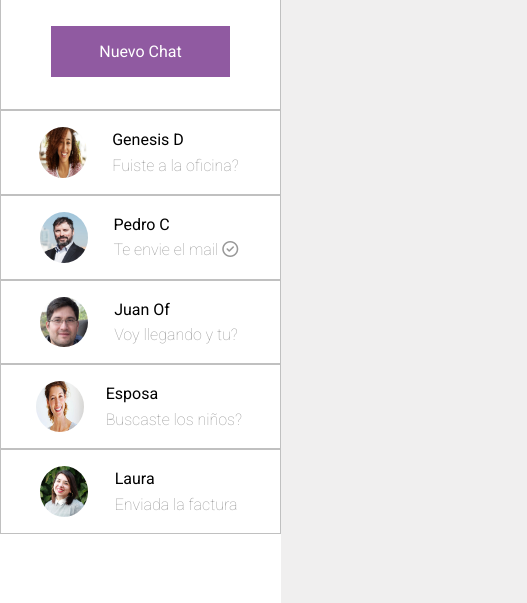
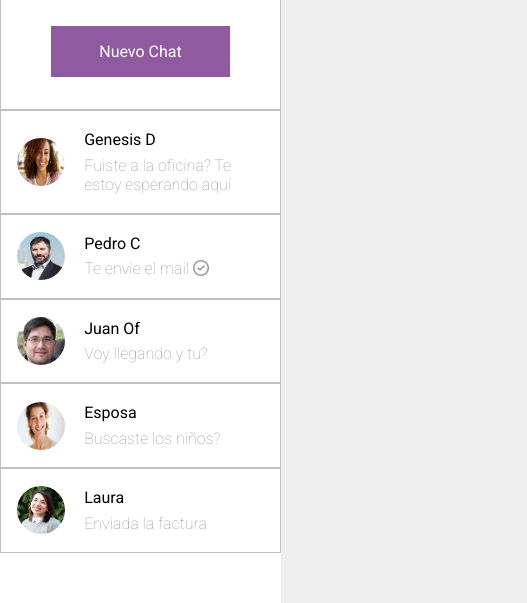
Before and after one commit to gustavoanouel/LandingPage-Chat, a plain HTML site: page index.html in a window 1280 px wide. Shown: the part 89-692 px from the top of the page, 0-527 px from the left. Drawn offline with Linux system fonts and the light colour scheme.

Commit message:
Solucionar problema de que se deformara la caja al agregar mas caracteres en los mensajes del chat

```diff
--- a/assets/css/style.css
+++ b/assets/css/style.css
@@ -110,12 +110,14 @@ button:hover {
 .chat {
   display: flex;
   justify-content: space-evenly;
+  align-items: center;
   padding: 1em;
   border: 0.6px silver solid;
   cursor: pointer;
 }
 .img-chat {
-  width: 3em;
+  max-width: 3em;
+  max-height: 3em;
   border-radius: 50%;
 }
 .img-chat:hover {
@@ -126,6 +128,11 @@ button:hover {
   -webkit-transform: scale(1.2) skew(1deg) translate(1px, 0px);
   -moz-transform: scale(1.2) skew(1deg) translate(1px, 0px);
 }
+
+.name-friend {
+  width: 100%;
+  padding-left: 1em;
+}
 .name-friend p {
   padding: 0.2em;
 }
--- a/index.html
+++ b/index.html
@@ -34,7 +34,7 @@
           <img src="assets/img/friend1.jpg" alt="Amigo" class="img-chat">
           <div class="name-friend">
             <p>Genesis D</p>
-            <p class="light">Fuiste a la oficina?</p>
+            <p class="light">Fuiste a la oficina? Te estoy esperando aquí</p>
           </div>
 
         </div>
```
